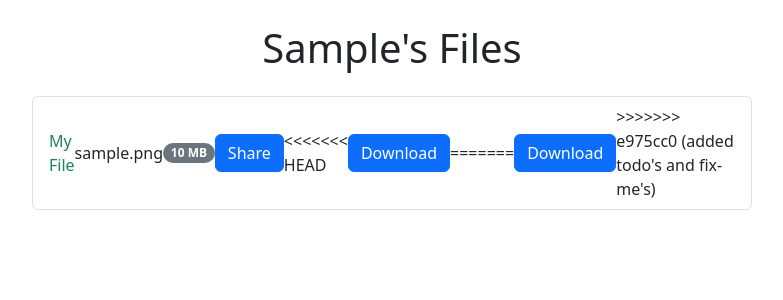
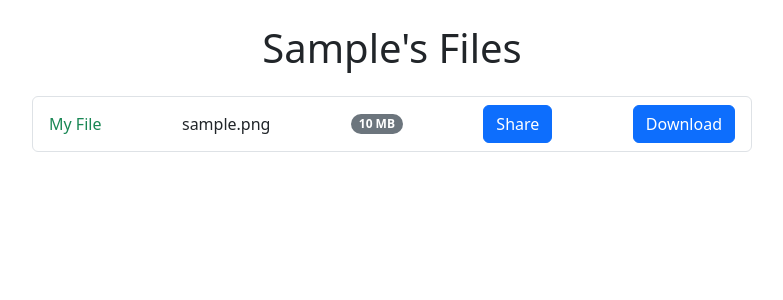
Before and after one commit to ChloeQuijano/SecureFileSharingApplication, a Django app: page /profile/ in a window 1280 px wide. Shown: the part 56-356 px from the top of the page, without its empty margins (248-1031 px from the left). Run offline with Django 3.2, Linux system fonts and the light colour scheme; a user stored in the database is signed in; tables that the repository leaves empty hold one stand-in row (values such as "Sample post"); parts of the project's set-up code (start-up, migrations or seed data) failed here and were passed over.

Commit message:
fixes to paths

```diff
--- a/FileApp/templates/profile.html
+++ b/FileApp/templates/profile.html
@@ -33,11 +33,9 @@ Profile
                                     <a href="{% url 'file_app:share_file' file.id %}" class="btn btn-primary">Share</a>
                                 {% endif %}
 {#                             TODO: DOWNLOAD FUNCTION#}
-<<<<<<< HEAD
-                            <a href="#" class="btn btn-primary">Download</a>
-=======
+
                             <a href="{% url 'file_app:download_file' file.id %}" class="btn btn-primary">Download</a>
->>>>>>> e975cc0 (added todo's and fix-me's)
+
                             </li>
                         {% endfor %}
                     {% endif %}
--- a/FileApp/views.py
+++ b/FileApp/views.py
@@ -119,7 +119,7 @@ def profile(request):
 @login_required
 @csrf_protect
 def upload_file(request):
-    # FIXME : ACCEPT 3MB OR LESS
+    # FIXME :DO NOT ACCEPT MORE THAN 3MB
     if request.method == "POST":
         form = UploadFileForm(request.POST, request.FILES)
         # Handle checking file integrity here and create file object to save after checking
```
Also changed, not shown: 1 other file.
